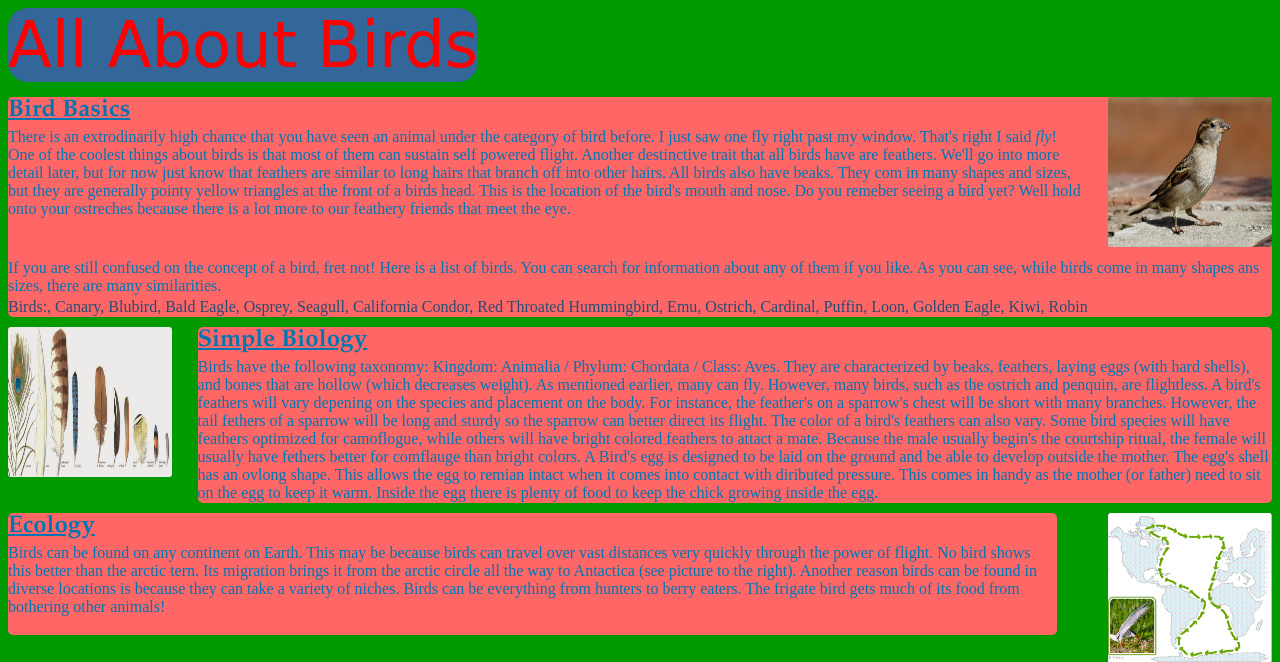
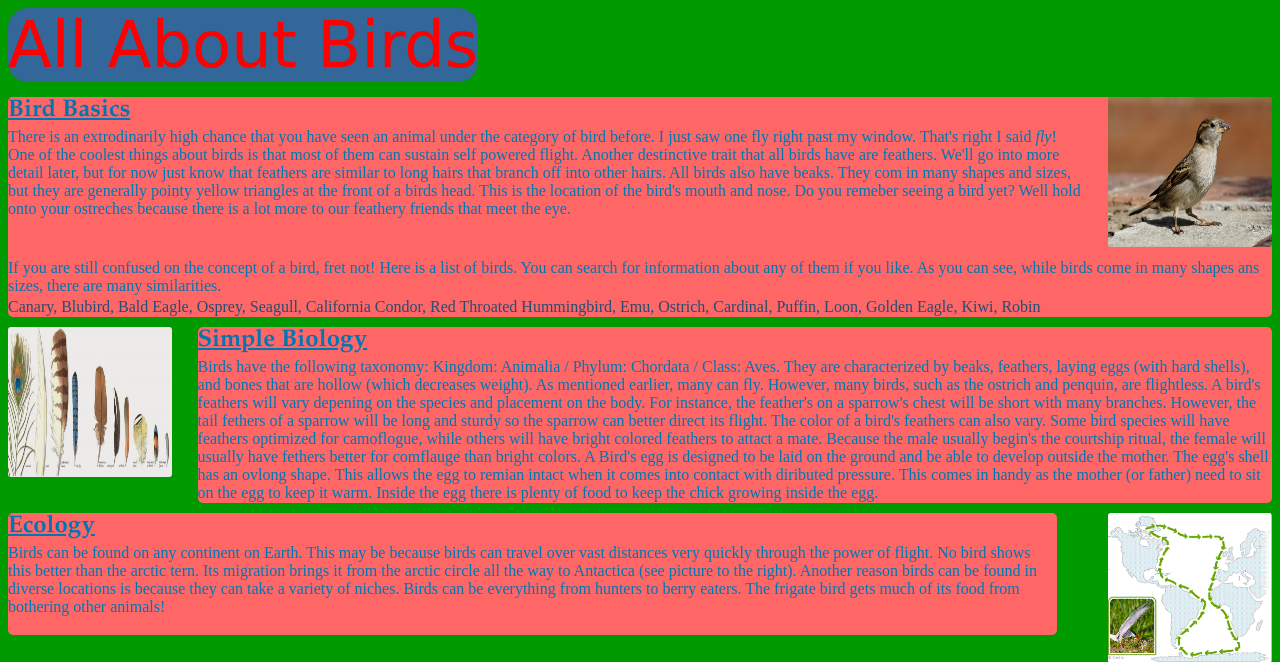
Before and after one commit to mgoldberg/StaticHTML2, a PHP site: page /StaticHTML2/ in a window 1280 px wide. Shown: the top 662 px of the page. Run offline with PHP 8.4, Linux system fonts and the light colour scheme.

Commit message:
minor tweaks

```diff
--- a/index.php
+++ b/index.php
@@ -27,14 +27,10 @@
 			</p>
 			<p id = list>
 			<?php
-				$birds = array("Birds:","Canary", "Blubird", "Bald Eagle", "Osprey", "Seagull", "California Condor", "Red Throated Hummingbird", "Emu", "Ostrich", "Cardinal", "Puffin", "Loon", "Golden Eagle", "Kiwi", "Robin");
+				$birds = array("Canary", "Blubird", "Bald Eagle", "Osprey", "Seagull", "California Condor", "Red Throated Hummingbird", "Emu", "Ostrich", "Cardinal", "Puffin", "Loon", "Golden Eagle", "Kiwi", "Robin");
+
 				$first = true;
- 				/*$sentence = array("I'm ", "learning ", "PHP!");*
 
-        		foreach ($sentence as $word) {
-         			 echo $word;
-       			 }
-       			 	*/
 				foreach ($birds as $myBird) {
 					if(!$first){
 						echo ", ".$myBird;
```
